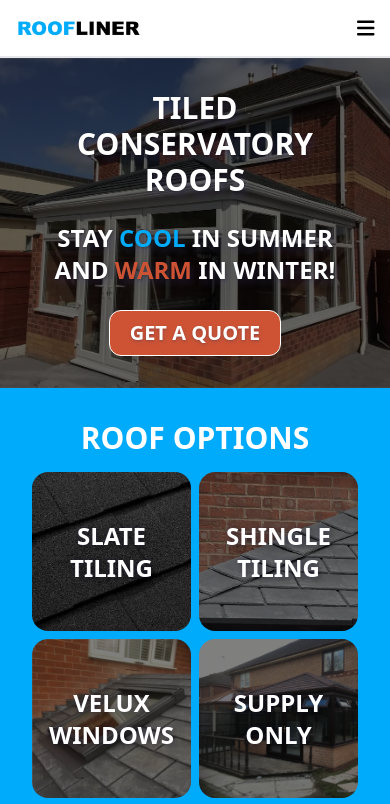
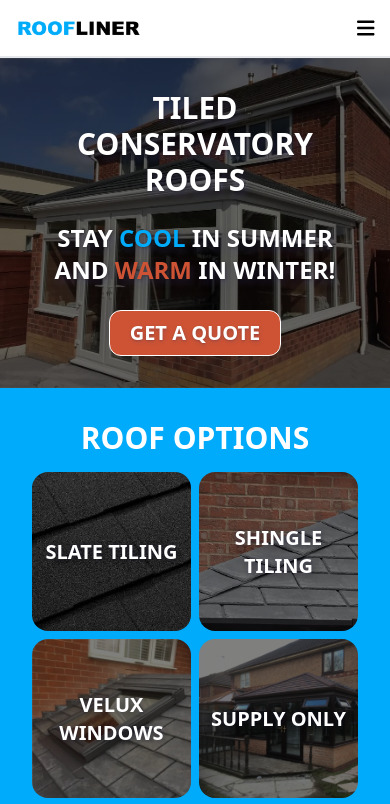
Before and after one commit to jackmaders/roofliner-website, a Vue app: page / in a window 390 px wide. Shown: the top 804 px of the page. Built offline with nearby package versions, Linux system fonts and the light colour scheme.

Commit message:
better text size for option cards

```diff
--- a/src/components/blocks/options/OptionCard.vue
+++ b/src/components/blocks/options/OptionCard.vue
@@ -3,7 +3,7 @@
     class="flex items-center justify-center p-2 transition-all bg-no-repeat bg-cover rounded-2xl aspect-square hover:scale-110"
   >
     <span
-      class="text-2xl font-bold text-center text-white uppercase text-shadow-lg"
+      class="text-xl font-bold text-center text-white uppercase xs:text-2xl text-shadow-lg"
     >
       <slot></slot>
     </span>
```
